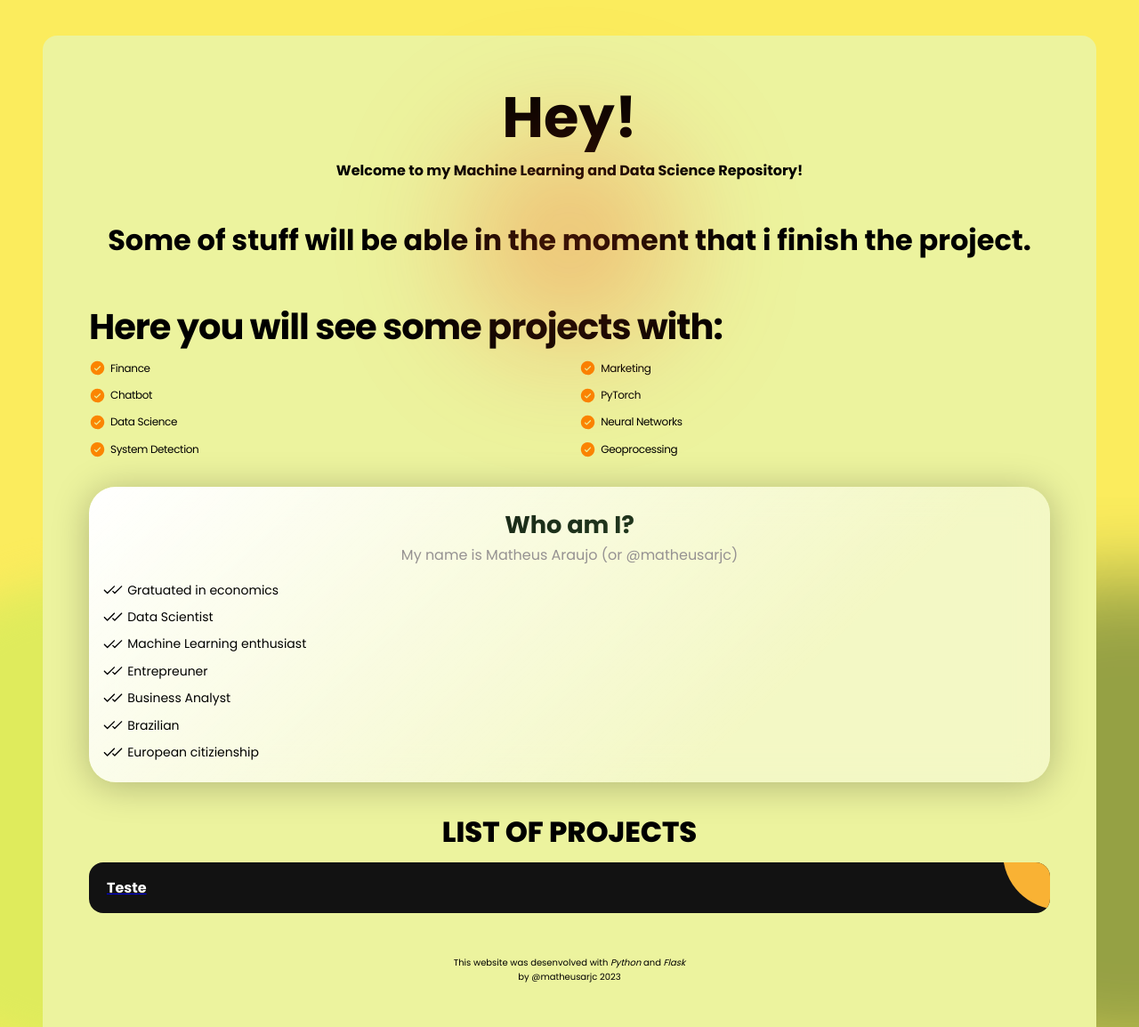
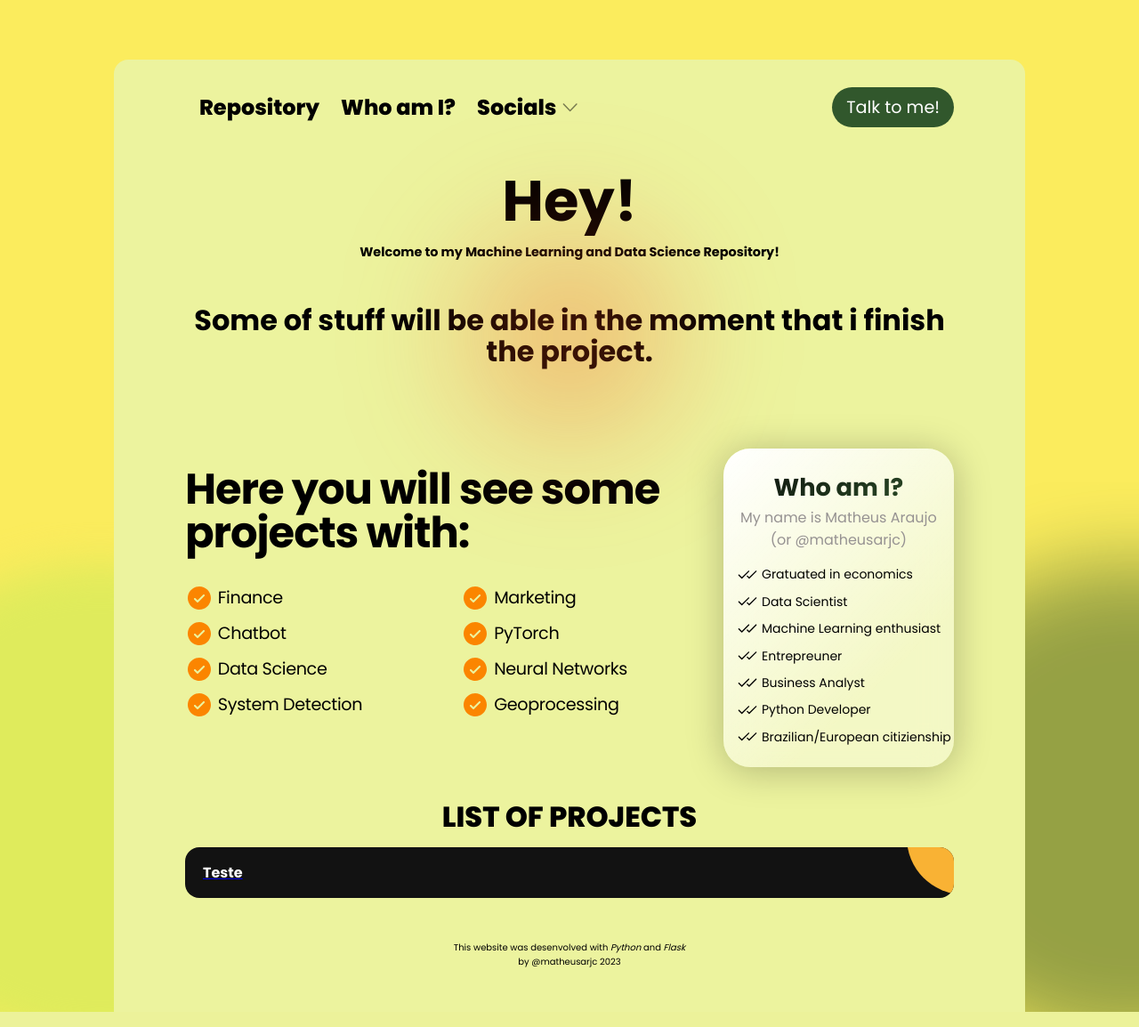
Before and after one commit to matheusarjc/ml-guide-projects, a Flask app: page / in a window 1280 px wide. Shown: the whole page at 89% size. Run offline with Flask 3, Linux system fonts and the light colour scheme; data comes from the database, SQL or seed files in the repository.

Commit message:
Att 18.07

```diff
--- a/static/css/style.css
+++ b/static/css/style.css
@@ -1,3 +1,7 @@
+html {
+  scroll-behavior: smooth;
+}
+
 body {
   font-family: "Poppins", sans-serif;
   margin: 0;
@@ -49,45 +53,39 @@ nav {
 .menu {
   list-style-type: none;
   margin: 0;
-  padding: 1rem 3rem 2rem 1rem;
+  padding: 1rem;
   display: none;
   flex-direction: column;
   gap: 1rem;
 
   position: absolute;
   background-color: #fb8500;
-  right: 16px;
+  right: 7px;
   border-radius: 1.2rem;
-  opacity: 1;
-  visibility: hidden;
-  transition: opacity 0.3s ease-in-out, visibility 0s linear 0.3s;
+  box-shadow: 0 0 20px rgba(0, 0, 0, 0.5);
 
-  backdrop-filter: blur(16px);
-  box-shadow: 0 0 20px rgba(0, 0, 0, 0.5);
+  z-index: 10;
 }
 
 .menu.active {
-  opacity: 1;
-  visibility: visible;
   display: flex;
+  transition: 1s ease-in-out;
 }
 
 .menu li .navlink {
   color: #000000;
   text-decoration: none;
-  font-weight: 300;
+  font-weight: 800;
   position: relative;
 
   font-size: 1.5rem;
+
+  display: none;
 }
 
-.menu li details {
-  color: #000000;
-  font-weight: 300;
-  position: relative;
-  cursor: pointer;
-
-  font-size: 1.5rem;
+.menu li .navlink--mobile {
+  display: flex;
+  flex-direction: column;
 }
 
 .menu li details summary {
@@ -105,7 +103,7 @@ nav {
 
 .container-links {
   display: flex;
-  justify-content: space-around;
+  gap: 1rem;
 }
 
 .social-link {
@@ -164,19 +162,23 @@ nav {
   padding: 0 1rem;
   border-radius: 1.5rem;
   text-decoration: none;
-  font-weight: 300;
+  font-weight: 400;
 
-  width: 100%;
+  display: none;
+}
+
+.ctt-button--mobile .ttm {
+  width: 30px;
+  display: flex;
 }
 
 .menu-toggle {
   position: absolute;
   z-index: 10;
-  right: 15px;
+  right: 17px;
 
   background-color: #ecf39e;
   border-radius: 100%;
-  height: 70px;
 }
 
 .menu-toggle {
@@ -196,6 +198,7 @@ nav {
   transition: 0.1s linear;
 }
 
+/* FIRST SECTION */
 .attetion-content {
   display: flex;
   flex-direction: column;
@@ -245,6 +248,7 @@ nav {
   position: absolute;
 }
 
+/* Second Section */
 .second-section {
   margin-top: 3.75rem;
 }
@@ -420,8 +424,96 @@ footer {
 
   padding: 2rem 0 3rem 0;
 }
+
+/* DESKTOP */
 @media screen and (min-width: 768px) {
-  .menu-toggle {
+  .menu-toggle,
+  .menu li .navlink--mobile,
+  .ctt-button--mobile {
     display: none;
   }
+
+  .menu li .navlink,
+  .ctt-button {
+    display: flex;
+  }
+
+  .page-width {
+    padding: 0 5rem;
+  }
+
+  .content-bg {
+    padding: 4.18rem 8rem 0;
+  }
+
+  .header-container {
+    justify-content: space-between;
+  }
+
+  nav {
+    flex-direction: row;
+  }
+
+  .menu {
+    list-style-type: none;
+    margin: 0;
+    display: flex;
+    flex-direction: row;
+    gap: 1.5rem;
+
+    position: sticky;
+    background-color: transparent;
+    box-shadow: none;
+  }
+
+  .ctt-button {
+    font-size: 1.2rem;
+    padding: 0.5rem 1rem;
+  }
+
+  /* Definindo a animação */
+  @keyframes changeColor {
+    0% {
+      color: #969696;
+    }
+    50% {
+      color: #31572c;
+    }
+    70% {
+      color: #000000;
+    }
+    100% {
+      color: #000000;
+    }
+  }
+
+  .a-subtitle {
+    font-size: 0.9rem;
+    font-weight: 600;
+    animation: changeColor 6s infinite;
+    animation-direction: alternate;
+  }
+
+  .second-section {
+    display: grid;
+    grid-template-columns: 70% 30%;
+    align-items: center;
+  }
+
+  .title-ss {
+    font-size: 3rem;
+  }
+
+  .kind-of-project {
+    gap: 0.5rem;
+    margin-top: 2rem;
+  }
+
+  .styles-projects {
+    font-size: 1.2rem;
+  }
+
+  .check-icon {
+    height: 2rem;
+  }
 }
--- a/templates/lista_projetos.html
+++ b/templates/lista_projetos.html
@@ -2,17 +2,13 @@
 <html>
   <head>
     <title>Lista de Projetos</title>
-    <link
-      rel="stylesheet"
-      href="{{ url_for('serve_css', filename='style.css') }}"
-    />
+    <link rel="stylesheet" href="{{ url_for('serve_css', filename='style.css') }}" />
     <!-- <link rel="stylesheet" href="../static/css/style.css" /> -->
     <link rel="preconnect" href="https://fonts.googleapis.com" />
     <link rel="preconnect" href="https://fonts.gstatic.com" crossorigin />
     <link
       href="https://fonts.googleapis.com/css2?family=Poppins:wght@100;400;700;800&display=swap"
-      rel="stylesheet"
-    />
+      rel="stylesheet" />
   </head>
   <body>
     <!-- First Background -->
@@ -25,38 +21,42 @@
               <li><a class="navlink" href="#">Repository</a></li>
               <li><a class="navlink" href="#">Who am I?</a></li>
               <li>
-                <details>
+                <details class="navlink">
                   <summary>
                     Socials
-                    <img
-                      id="caret"
-                      class="caret"
-                      src="../static/images/CaretDown.svg"
-                      alt=""
-                    />
+                    <img id="caret" class="caret" src="../static/images/CaretDown.svg" alt="" />
                   </summary>
                   <div class="container-links">
-                    <a class="social-link" href="">Github</a>
-                    <a class="social-link" href="">LinkedIn</a>
+                    <a class="social-link" href="#">Github</a>
+                    <a class="social-link" href="#1">LinkedIn</a>
                   </div>
                 </details>
               </li>
-              <a class="ctt-button" href="">Talk to me!</a>
+              <li>
+                <a href="" class="navlink--mobile"
+                  ><img src="../static/images/github-logo-fill.svg" alt="Github"
+                /></a>
+              </li>
+              <li>
+                <a href="" class="navlink--mobile"
+                  ><img src="../static/images/linkedin-logo-fill.svg" alt="LinkedIn"
+                /></a>
+              </li>
+              <a class="ctt-button--mobile" href=""
+                ><img class="ttm" src="../static/images/paperplane.svg" alt="" />
+              </a>
             </ul>
             <div class="menu-toggle">
-              <img
-                class="points-menu"
-                src="../static/images/DotsThreeVertical.svg"
-                alt=""
-              />
+              <img class="points-menu" src="../static/images/DotsThreeVertical.svg" alt="" />
             </div>
           </nav>
+          <a class="ctt-button" href="">Talk to me!</a>
         </header>
         <!-- First Section -->
         <div>
           <div class="attetion-content">
             <span class="a-title">Hey!</span>
-            <span class="a-subtitle"
+            <span class="a-subtitle a-subtitle-reset"
               >Welcome to my Machine Learning and Data Science Repository!</span
             >
           </div>
@@ -64,8 +64,7 @@
             <div class="blurbonus">
               <span class="i-blur"></span>
               <span class="bonus-att-a"
-                >Some of stuff will be able in the moment that i finish the
-                project.</span
+                >Some of stuff will be able in the moment that i finish the project.</span
               >
             </div>
           </div>
@@ -77,60 +76,33 @@
             <span class="title-ss">Here you will see some projects with:</span>
             <div class="kind-of-project">
               <span class="styles-projects">
-                <img
-                  class="check-icon"
-                  src="../static/images/CheckCircle.svg"
-                  alt=""
-                />Finance
+                <img class="check-icon" src="../static/images/CheckCircle.svg" alt="" />Finance
+              </span>
+              <span class="styles-projects">
+                <img class="check-icon" src="../static/images/CheckCircle.svg" alt="" />Marketing
+              </span>
+              <span class="styles-projects">
+                <img class="check-icon" src="../static/images/CheckCircle.svg" alt="" />Chatbot
+              </span>
+              <span class="styles-projects">
+                <img class="check-icon" src="../static/images/CheckCircle.svg" alt="" />PyTorch
+              </span>
+              <span class="styles-projects">
+                <img class="check-icon" src="../static/images/CheckCircle.svg" alt="" />Data Science
+              </span>
+              <span class="styles-projects">
+                <img class="check-icon" src="../static/images/CheckCircle.svg" alt="" />Neural
+                Networks
+              </span>
+              <span class="styles-projects">
+                <img class="check-icon" src="../static/images/CheckCircle.svg" alt="" />System
+                Detection
               </span>
               <span class="styles-projects">
                 <img
                   class="check-icon"
                   src="../static/images/CheckCircle.svg"
-                  alt=""
-                />Marketing
-              </span>
-              <span class="styles-projects">
-                <img
-                  class="check-icon"
-                  src="../static/images/CheckCircle.svg"
-                  alt=""
-                />Chatbot
-              </span>
-              <span class="styles-projects">
-                <img
-                  class="check-icon"
-                  src="../static/images/CheckCircle.svg"
-                  alt=""
-                />PyTorch
-              </span>
-              <span class="styles-projects">
-                <img
-                  class="check-icon"
-                  src="../static/images/CheckCircle.svg"
-                  alt=""
-                />Data Science
-              </span>
-              <span class="styles-projects">
-                <img
-                  class="check-icon"
-                  src="../static/images/CheckCircle.svg"
-                  alt=""
-                />Neural Networks
-              </span>
-              <span class="styles-projects">
-                <img
-                  class="check-icon"
-                  src="../static/images/CheckCircle.svg"
-                  alt=""
-                />System Detection
-              </span>
-              <span class="styles-projects">
-                <img
-                  class="check-icon"
-                  src="../static/images/CheckCircle.svg"
-                  alt=""
-                />Geoprocessing
+                  alt="" />Geoprocessing
               </span>
             </div>
           </div>
@@ -138,40 +110,28 @@
           <div class="ss-whoami">
             <div class="card-whoami">
               <span class="title">Who am I?</span>
-              <span class="subtitle"
-                >My name is Matheus Araujo (or @matheusarjc)</span
-              >
+              <span class="subtitle">My name is Matheus Araujo (or @matheusarjc)</span>
               <div class="whoami-description">
                 <span class="data-whoami"
-                  ><img src="../static/images/Checks.svg" alt="" />Gratuated in
-                  economics</span
+                  ><img src="../static/images/Checks.svg" alt="" />Gratuated in economics</span
                 >
                 <span class="data-whoami"
-                  ><img src="../static/images/Checks.svg" alt="" />Data
-                  Scientist</span
+                  ><img src="../static/images/Checks.svg" alt="" />Data Scientist</span
                 >
                 <span class="data-whoami"
-                  ><img src="../static/images/Checks.svg" alt="" />Machine
-                  Learning enthusiast</span
+                  ><img src="../static/images/Checks.svg" alt="" />Machine Learning enthusiast</span
                 >
                 <span class="data-whoami"
-                  ><img
-                    src="../static/images/Checks.svg"
-                    alt=""
-                  />Entrepreuner</span
+                  ><img src="../static/images/Checks.svg" alt="" />Entrepreuner</span
                 >
                 <span class="data-whoami"
-                  ><img src="../static/images/Checks.svg" alt="" />Business
-                  Analyst</span
+                  ><img src="../static/images/Checks.svg" alt="" />Business Analyst</span
                 >
                 <span class="data-whoami"
-                  ><img
-                    src="../static/images/Checks.svg"
-                    alt=""
-                  />Brazilian</span
+                  ><img src="../static/images/Checks.svg" alt="" />Python Developer</span
                 >
                 <span class="data-whoami"
-                  ><img src="../static/images/Checks.svg" alt="" />European
+                  ><img src="../static/images/Checks.svg" alt="" />Brazilian/European
                   citizienship</span
                 >
               </div>
@@ -187,11 +147,7 @@
             {% if projetos %}
             <ul>
               {% for projeto in projetos %} {% if projeto[2] == 'Concluído' %}
-              <a
-                href="{{ projeto[3] }}"
-                class="ag-courses-item_link"
-                target="_blank"
-              >
+              <a href="{{ projeto[3] }}" class="ag-courses-item_link" target="_blank">
                 <div class="ag-courses-item_bg"></div>
                 <div class="ag-courses-item_title">
                   <li>{{ projeto[1] }}</li>
```
Also changed, not shown: static/images/github-logo-fill.svg, static/images/linkedin-logo-fill.svg, static/images/paperplane.svg (added).
